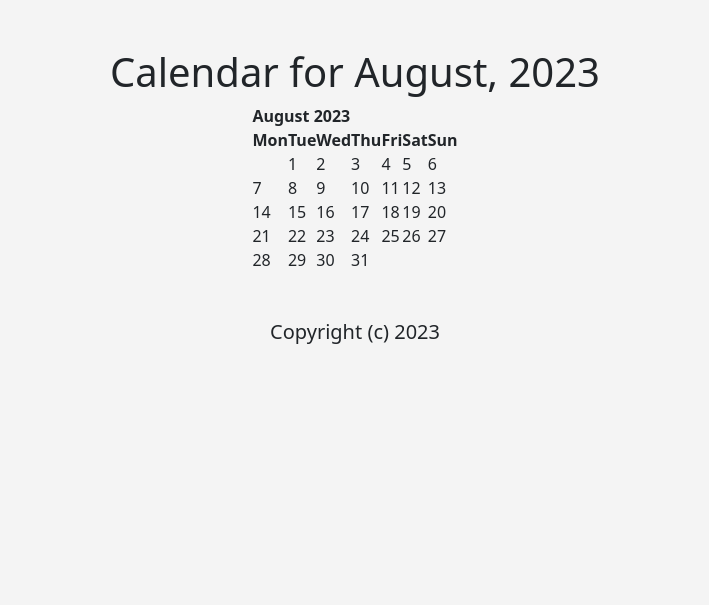
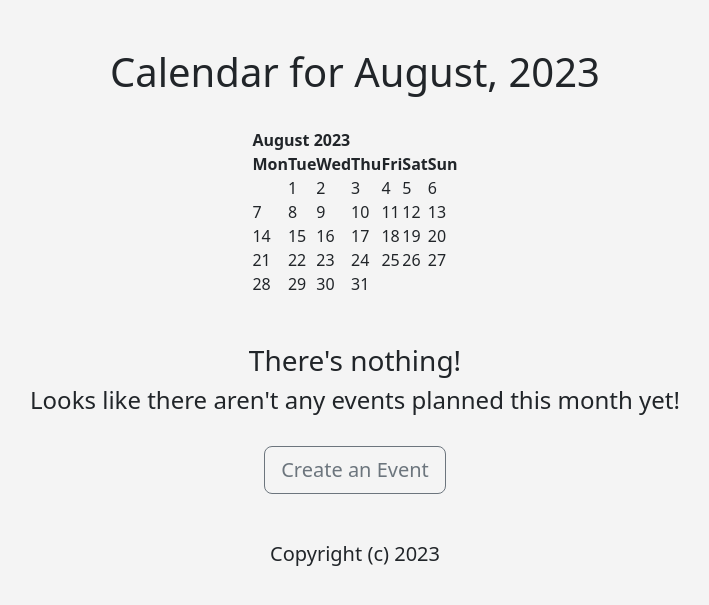
Before and after one commit to xavier-berthiaume/Events-app, a Django app: page / in a window 1280 px wide. Shown: the part 56-661 px from the top of the page, without its empty margins (285-994 px from the left). Run offline with Django 4.2, Linux system fonts and the light colour scheme; data that the repository does not hold is empty.

Commit message:
Added new search functionality, added events to matching calendars

```diff
--- a/clubs/events/templates/events/home.html
+++ b/clubs/events/templates/events/home.html
@@ -1,9 +1,55 @@
 {% extends 'events/base.html' %}
 
-    {% block content %}
-    <center>
+{% block content %}
+    <div class="container text-center">
       <h1>Calendar for {{ month }}, {{ year }}</h1>
+      <br/>
+      <center>
+        {{ cal|safe }}
+      </center>
 
-      {{ cal|safe }}
-    </center>
-    {% endblock %}
+    </div>
+
+    <br/><br/>
+
+    <div class="container text-center">
+    {% if events %}
+
+      <h1>Events this Month</h1>
+
+      {% for event in events %}
+
+      <br/>
+      <div class="row">
+        <h2>{{event.name}}</h2>
+        <div class="col-4">
+          <p><strong>Event Description</strong></p>
+          <p>{{event.description}}</p>
+        </div>
+        <div class="col-4">
+          <p><strong>{{event.venue.name}}</strong></p>
+          <p>{{event.event_date}}</p>
+        </div>
+        <div class="col-4">
+          <p><strong>Guest List</strong></p>
+          <ul style="list-style: none;">
+            {% for user in event.attendees.all %}
+            <li>{{ user.first_name }} {{ user.last_name }}</li>
+            {% endfor %}
+          </ul>
+        </div>
+      </div>
+
+      {% endfor %}
+
+    {% else %}
+
+        <h3>There's nothing!</h3>
+        <h4>Looks like there aren't any events planned this month yet!</h4>
+        <br/>
+        <a href="{% url 'add-event' %}" class="btn btn-lg btn-outline-secondary">Create an Event</a>
+
+    {% endif %}
+    </div>
+
+{% endblock %}
--- a/clubs/events/templates/events/nav.html
+++ b/clubs/events/templates/events/nav.html
@@ -30,6 +30,14 @@
               <a class="dropdown-item" href="{% url 'user-going-event' %}">Attending Events</a>
             </li>
             {% endif %}
+            <li><hr class="dropdown-divider"></li>
+            <li>
+              <form class="container" role="search" method="POST" action="{% url 'search-event' %}">
+              {% csrf_token %}
+                  <input class="form-control me-2 dropdown-item" type="search" placeholder="Search" aria-label="Search" name="EventSearchBar">
+                  <button class="btn btn-outline-secondary dropdown-item" type="submit">Search</button>
+              </form>
+            </li>
           </ul>
         </li>
 
--- a/clubs/events/urls.py
+++ b/clubs/events/urls.py
@@ -10,6 +10,7 @@ urlpatterns = [
         path('add_event/', views.add_event, name="add-event"),
         path('update_event/<event_id>', views.update_event, name="update-event"),
         path('delete_event/<event_id>', views.delete_event, name="delete-event"),
+        path('search_event/', views.search_event, name="search-event"),
         path('add_venue/', views.add_venue, name="add-venue"),
         path('list_venue/', views.list_venue, name="list-venue"),
         path('show_venue/<venue_id>', views.show_venue, name="show-venue"),
--- a/clubs/events/views.py
+++ b/clubs/events/views.py
@@ -44,14 +44,21 @@ def home(request, year=datetime.now().year, month=datetime.now().strftime('%B'),
     now = datetime.now()
     current_year = now.year
 
+    event_list = Event.objects.filter(
+        event_date__year = year,
+        event_date__month = month_numeral
+    )
+
     context = {
         "current_year": current_year,
         "year": year,
         "month": month,
         "cal": cal,
+        "events": event_list,
         "next_month": getNextMonth(),
         "next_year": getNextYear(),
     }
+
     return render(request, 'events/home.html', context)
 
 
@@ -93,7 +100,9 @@ def user_going_events(request, *args, **kwargs):
     user_going_events = Event.objects.filter(attendees=current_user)
 
     context = {
-        "user_events": user_going_events
+        "user_events": user_going_events,
+        "next_month": getNextMonth(),
+        "next_year": getNextYear(),
     }
 
     return render(request, 'events/user_events.html', context)
@@ -173,6 +182,26 @@ def delete_event(request, event_id, *args, **kwargs):
     }
 
     return redirect('list-event')
+
+
+def search_event(request, *arg, **kwargs):
+
+    context = {
+        "next_month": getNextMonth(),
+        "next_year": getNextYear(),
+    }
+
+    if request.method == "POST":
+        search_term = request.POST["EventSearchBar"]
+        found_events = Event.objects.filter(name__contains=search_term)
+
+    else:
+        return render(request, 'events/search_venue.html', context)
+
+    context["search_term"] = search_term
+    context["event_list"] = found_events
+
+    return render(request, 'events/search_event.html', context)
 
 
 def add_venue(request, *args, **kwargs):
```
Also changed, not shown: clubs/events/templates/events/search_event.html (added, +91 -0 lines), clubs/events/templates/events/venues.html (+4 -4 lines).
